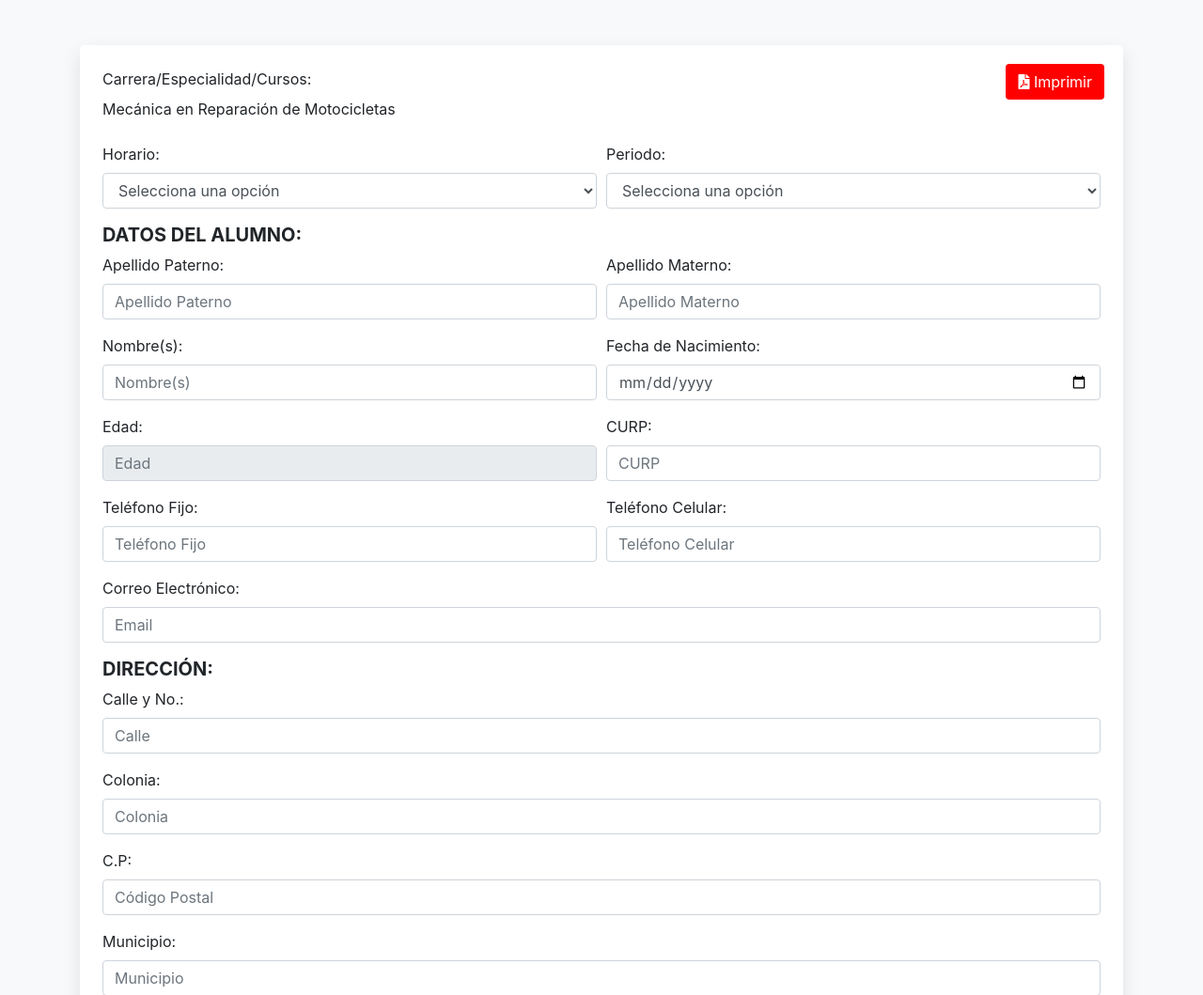
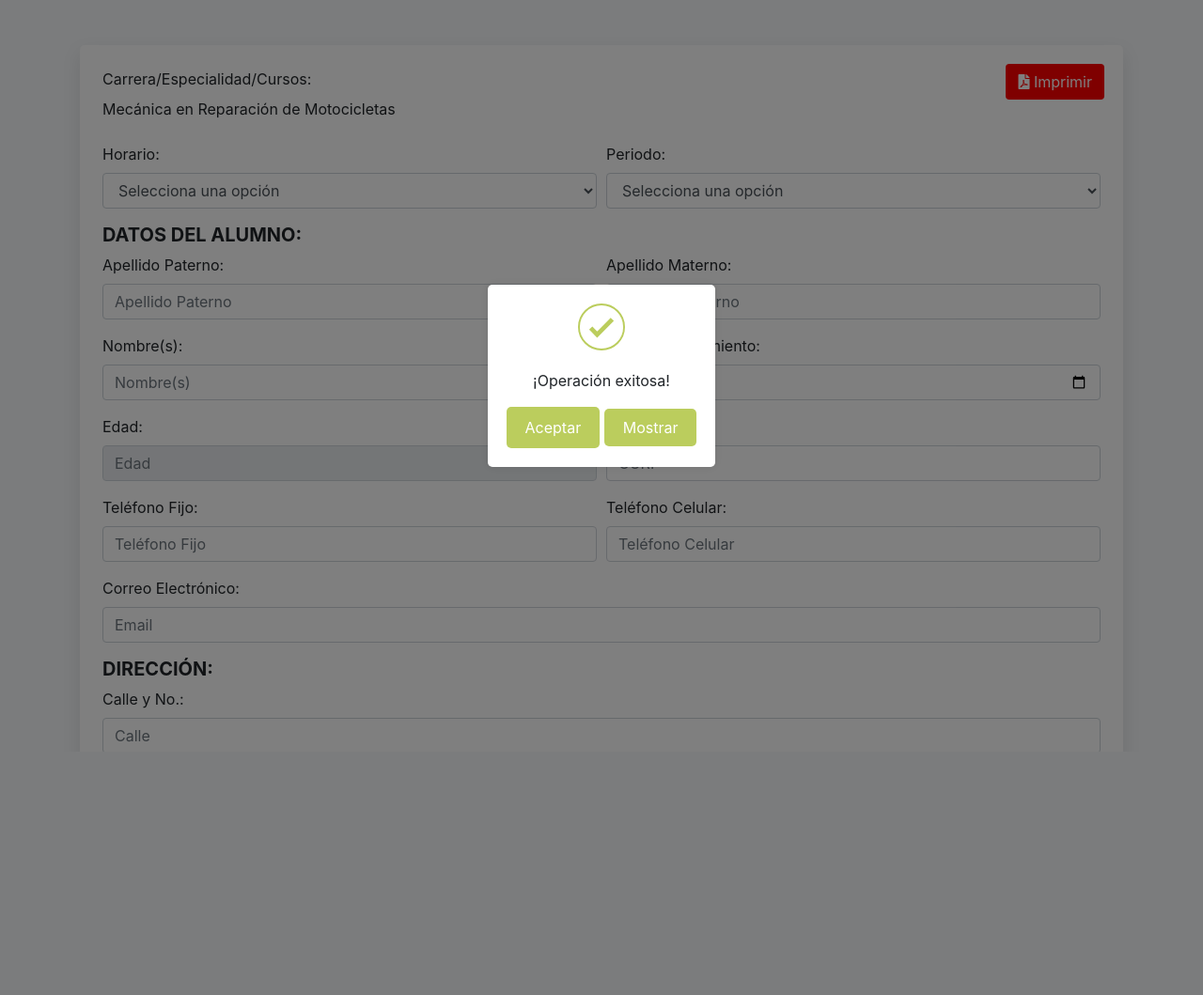
Before and after one commit to isacfesp/Agora, a PHP site: page /Modules/Inscribir/inscribir.php in a window 1280 px wide. Shown: the top 1059 px of the page at 94% size. After the commit the page ends 799 px from the top, so only its background shows below. Run offline with PHP 8.4, Linux system fonts and the light colour scheme; data that the repository does not hold is empty.

Commit message:
Arreglo de diseño en inscribir y home

```diff
--- a/Assets/CSS/inscribir.css
+++ b/Assets/CSS/inscribir.css
@@ -29,3 +29,109 @@ body {
     background-color: #aabb57;
     border-color: #aabb57;
 }
+.btn-primary {
+    padding: 10px 20px;
+    background-color: #BBCD5D;
+    border-color: #BBCD5D;
+    color: white;
+    border: none;
+    border-radius: 5px;
+    cursor: pointer;
+}
+
+.btn-primary:hover {
+    background-color: #aabb57;
+    border-color: #aabb57;
+}
+
+.overlay {
+    position: fixed;
+    top: 0;
+    left: 0;
+    width: 100%;
+    height: 100%;
+    background: rgba(0, 0, 0, 0.5);
+    display: flex;
+    justify-content: center;
+    align-items: center;
+}
+
+.popup {
+    background: white;
+    padding: 20px;
+    border-radius: 5px;
+    text-align: center;
+    box-shadow: 0 0 10px rgba(0, 0, 0, 0.1);
+    animation: popup-animation 0.3s ease-in-out;
+}
+
+@keyframes popup-animation {
+    from {
+        transform: scale(0.8);
+        opacity: 0;
+    }
+
+    to {
+        transform: scale(1);
+        opacity: 1;
+    }
+}
+
+.checkmark {
+    width: 50px;
+    height: 50px;
+    margin: 0 auto 20px;
+    display: block;
+    stroke-width: 2;
+    stroke: #BBCD5D;
+    stroke-miterlimit: 10;
+    fill: none;
+    animation: checkmark-fill 0.4s ease-in-out 0.4s forwards, checkmark-scale 0.3s ease-in-out 0.9s both;
+}
+
+.checkmark-circle {
+    stroke-dasharray: 166;
+    stroke-dashoffset: 166;
+    stroke-width: 2;
+    stroke: #BBCD5D;
+    fill: none;
+    animation: checkmark-stroke 0.6s cubic-bezier(0.65, 0, 0.45, 1) forwards;
+}
+
+.checkmark-check {
+    transform-origin: 50% 50%;
+    stroke-dasharray: 48;
+    stroke-dashoffset: 48;
+    stroke: #BBCD5D;
+    animation: checkmark-check-animation 0.4s cubic-bezier(0.65, 0, 0.45, 1) 1s forwards;
+}
+
+@keyframes checkmark-stroke {
+    100% {
+        stroke-dashoffset: 0;
+    }
+}
+
+@keyframes checkmark-check-animation {
+    100% {
+        stroke-dashoffset: 0;
+    }
+}
+
+@keyframes checkmark-scale {
+
+    0%,
+    100% {
+        transform: none;
+    }
+
+    50% {
+        transform: scale3d(1.1, 1.1, 1);
+    }
+}
+
+@keyframes checkmark-fill {
+    100% {
+        box-shadow: none;
+    }
+}
--- a/Modules/Inscribir/inscribir.php
+++ b/Modules/Inscribir/inscribir.php
@@ -42,7 +42,7 @@ $celular = isset($_GET['celular']) ? $_GET['celular'] : '';
                             $sql = "SELECT * FROM curso";
                             $result = mysqli_query($connection, $sql);
                             while ($row = mysqli_fetch_assoc($result)) {
-                                $curso = $row['id_periodo'];
+                                $curso = $row['periodo'];
                                 $sqlP = "SELECT * from periodo WHERE id_periodo = '$curso' ";
                                 $resultP = mysqli_query($connection, $sqlP);
                                 if (mysqli_num_rows($resultP) > 0) {
@@ -222,7 +222,7 @@ $celular = isset($_GET['celular']) ? $_GET['celular'] : '';
 <?php
 include '../../Config/conexion.php';
 
-// Get sequential number
+
 $sql = "SELECT MAX(id_alumno) FROM alumno";
 $result = $connection->query($sql);
 $lastId = $result->fetch_row()[0];
@@ -233,15 +233,13 @@ if ($secuencial < 10) {
     $secuencial = "0" . $secuencial;
 }
 
-// Get year from periodo table based on selected curso
 if (isset($_POST['curso'])) {
     $curso_id = $_POST['curso'];
     $sqlPeriodo = "SELECT fecha FROM periodo WHERE id_periodo = '$curso_id'";
-    $resultPeriodo = $connection->query($sqlPeriodo);
-    if ($rowPeriodo = $resultPeriodo->fetch_assoc()) {
-        $year = substr($rowPeriodo['fecha'], 0, 4);
-        // Create matricula: YYYY + horario + sequential number
-        $matriculaU = $year . $_POST['horario'] . $secuencial;
+    $result = mysqli_query($connection, $sqlPeriodo);
+    if ($rowPeriodo =mysqli_fetch_assoc($result)) {
+        $fecha = $rowPeriodo['fecha'];
+        $matriculaU = $fecha . $_POST['horario'] . $secuencial;
     }
 }
 ?>
@@ -278,7 +276,7 @@ if (isset($_POST['curso'])) {
 </script>
 
 <!--Ventanas emergentes -->
-<div class="overlay" id="overlay" style="display: none;">
+<div class="overlay" id="overlay" style="display: flex;">
     <div class="popup">
         <svg class="checkmark" xmlns="http://www.w3.org/2000/svg" viewBox="0 0 52 52">
             <circle class="checkmark-circle" cx="26" cy="26" r="25" fill="none" />
--- a/Templates/home.php
+++ b/Templates/home.php
@@ -24,7 +24,7 @@ $sabatino = isset($sabado) ? intval($sabado) : 0;
       overflow-x: hidden;
     }
     .container {
-      max-width: 1200px;
+      max-width: 95%;
       margin: 0 auto;
     }
     h1 {
```
